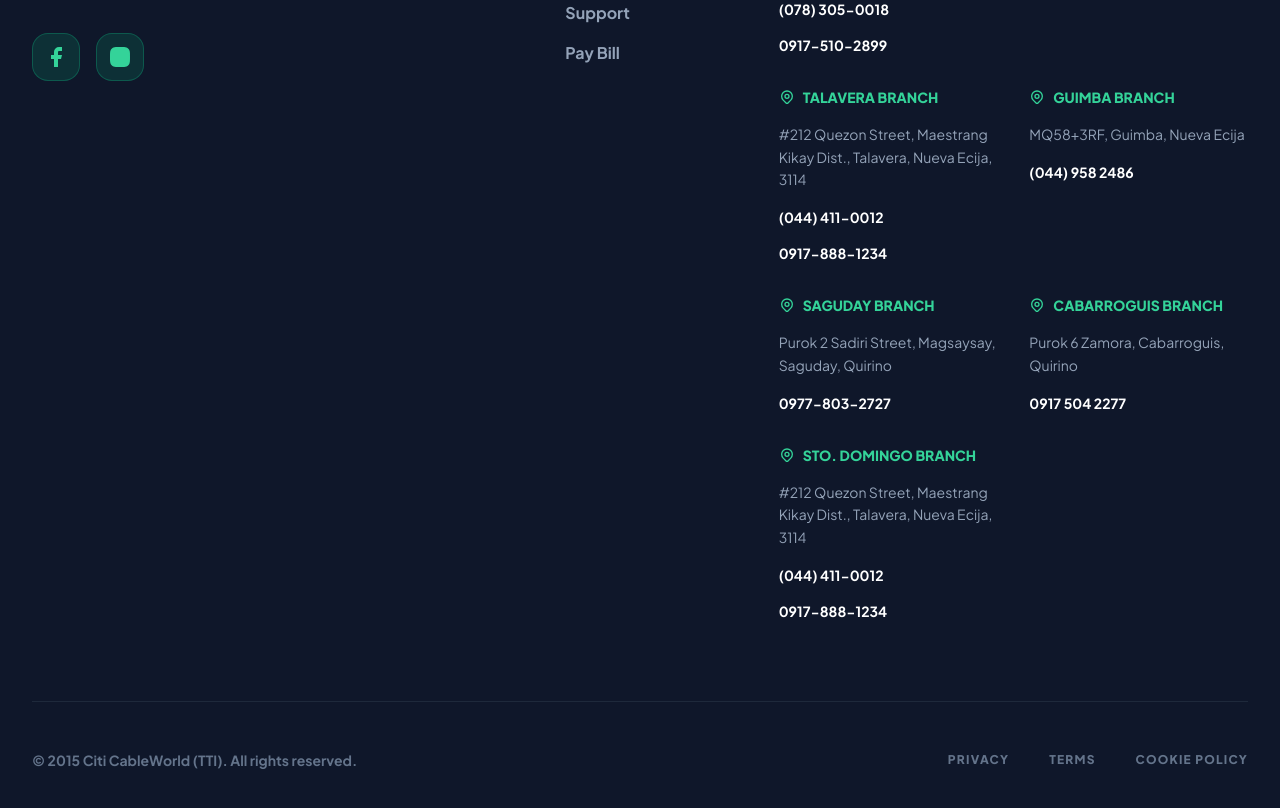
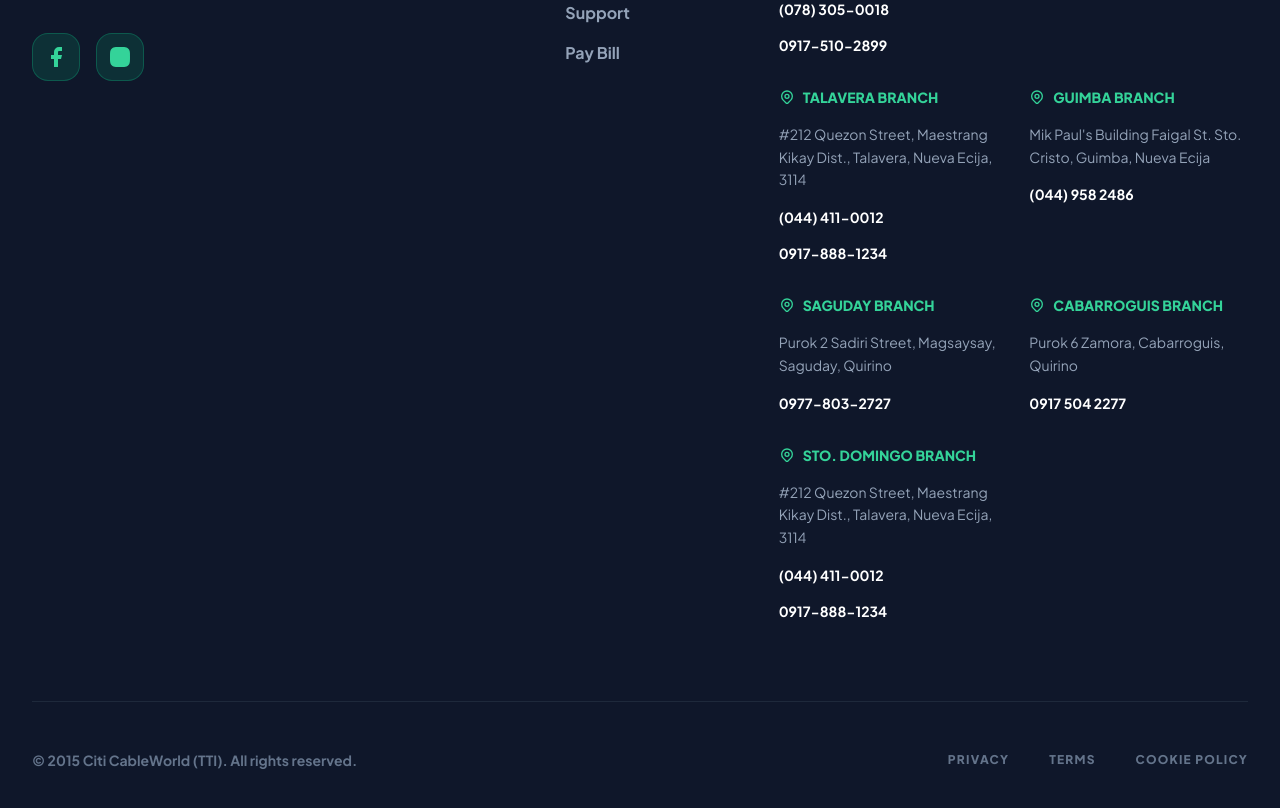
Before and after one commit to Artdrea27/Cable-Website, a React (Vite) app: page / in a window 1280 px wide. Shown: the part 8131-8939 px from the top of the page. Built offline with nearby package versions, Linux system fonts and the light colour scheme.

Commit message:
footer update

```diff
--- a/src/components/Footer.tsx
+++ b/src/components/Footer.tsx
@@ -96,7 +96,7 @@
                     <p className="text-emerald-400 font-black text-sm uppercase">Guimba Branch</p>
                   </div>
                   <p className="text-slate-400 text-sm leading-relaxed">
-                    MQ58+3RF, Guimba, Nueva Ecija
+                    Mik Paul's Building Faigal St. Sto. Cristo, Guimba, Nueva Ecija
                   </p>
                   <p className="text-white font-bold text-sm">(044) 958 2486</p>
                 </div>
```
